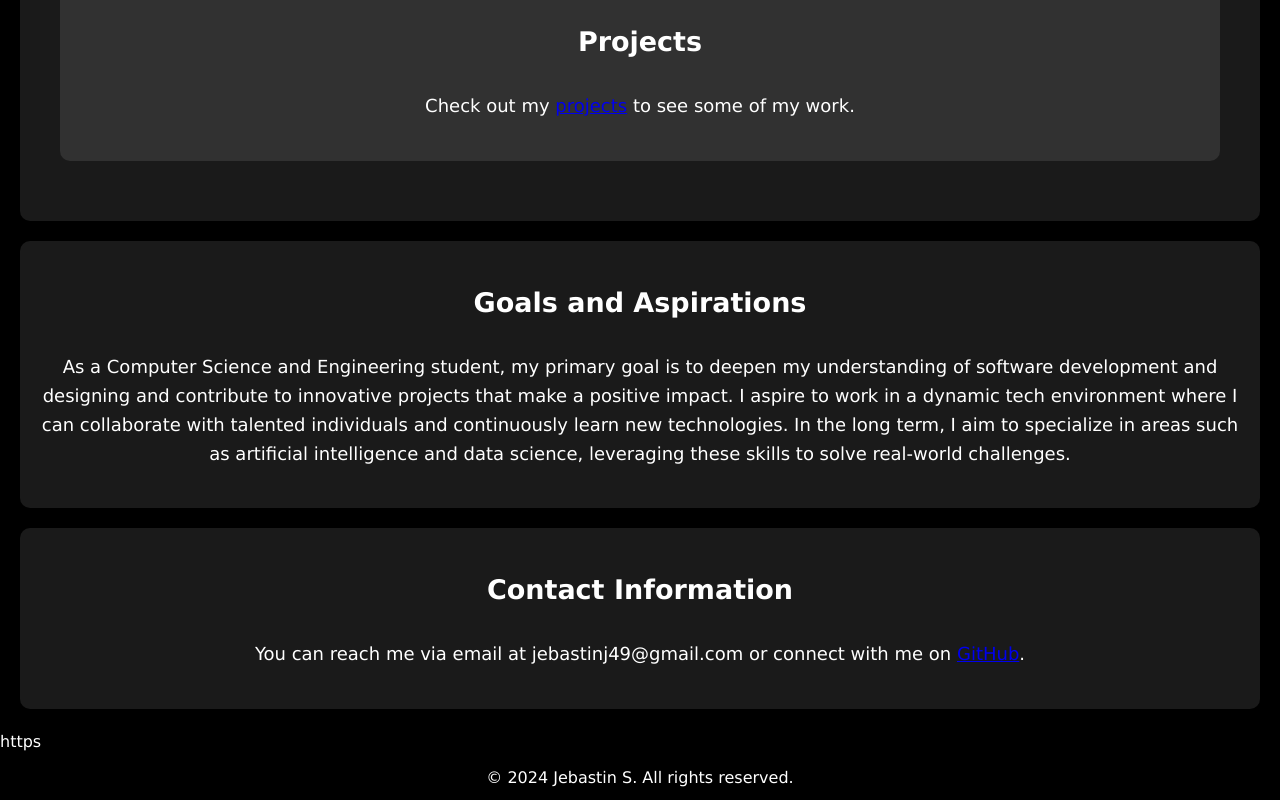
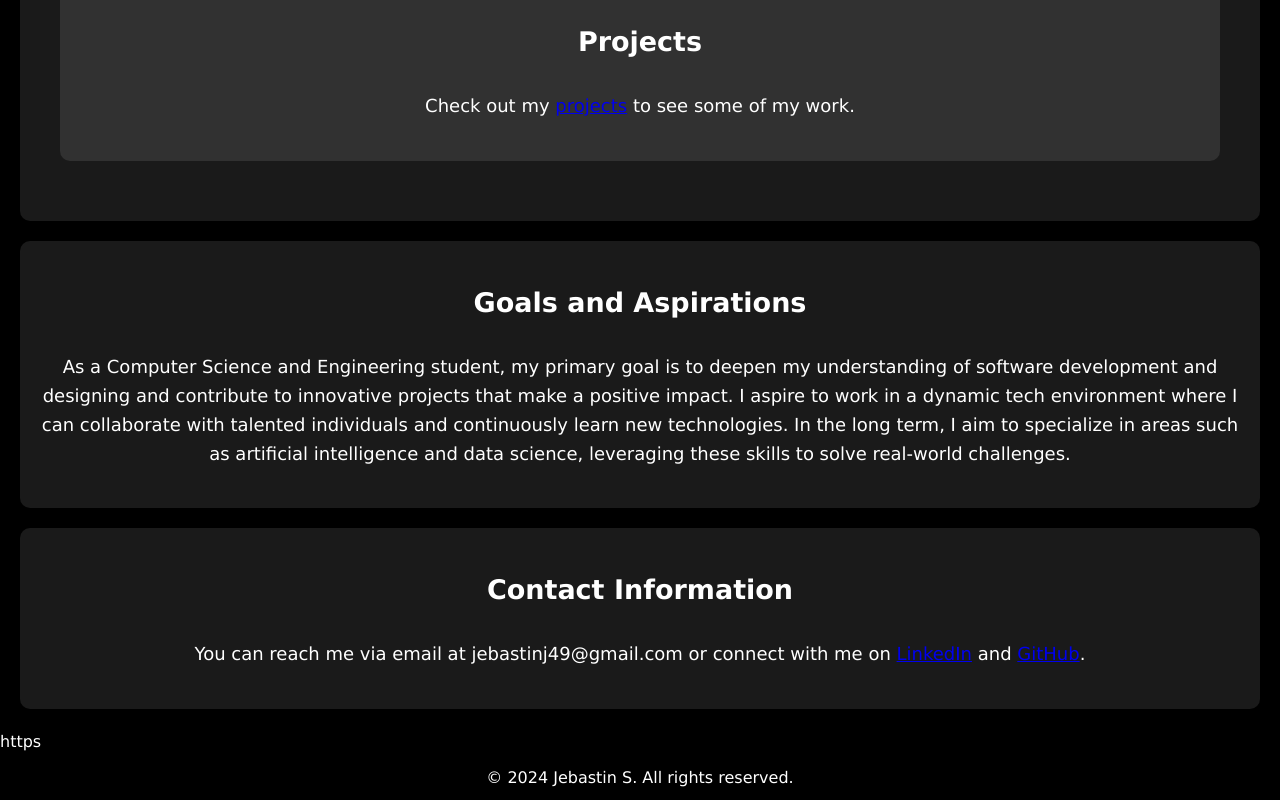
Before and after one commit to EDITORJEBASTIN/portfolio, a plain HTML site: page about.html in a window 1280 px wide. Shown: the part 1417-2217 px from the top of the page. Drawn offline with Linux system fonts and the light colour scheme.

Commit message:
Update about.html

```diff
--- a/about.html
+++ b/about.html
@@ -79,7 +79,7 @@
         <section id="contact">
             <div class="content-container">
                 <h2>Contact Information</h2><br>
-                <p>You can reach me via email at jebastinj49@gmail.com or connect with me on <a href="https://www.linkedin.com/in/jebastin-s-a23170283?utm_source=share&utm_campaign=share_via&utm_content=profile&utm_medium=android_app >LinkedIn</a> and <a href="https://github.com/EDITORJEBASTIN">GitHub</a>.</p>
+                <p>You can reach me via email at jebastinj49@gmail.com or connect with me on <a href="https://www.linkedin.com/in/jebastin-s-a23170283?utm_source=share&utm_campaign=share_via&utm_content=profile&utm_medium=android_app" >LinkedIn</a> and <a href="https://github.com/EDITORJEBASTIN">GitHub</a>.</p>
             </div>https
         </section>
     </main>
```
